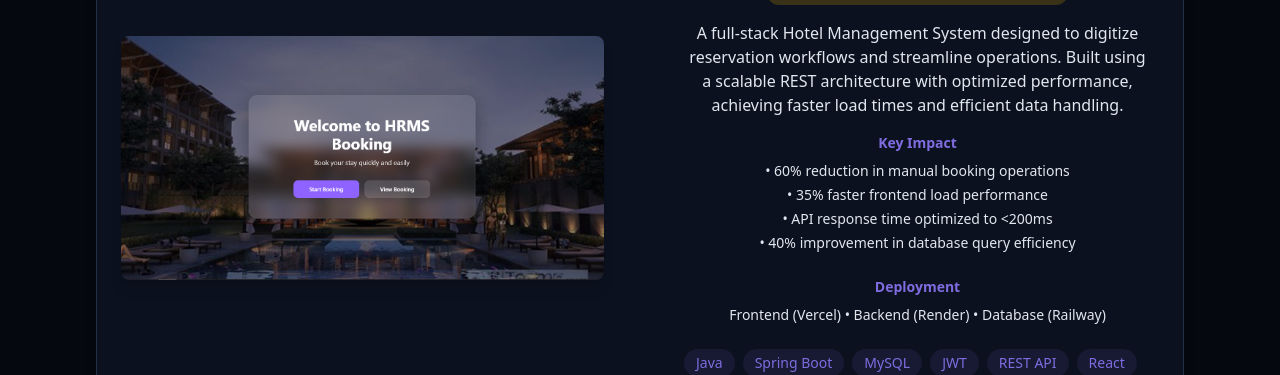
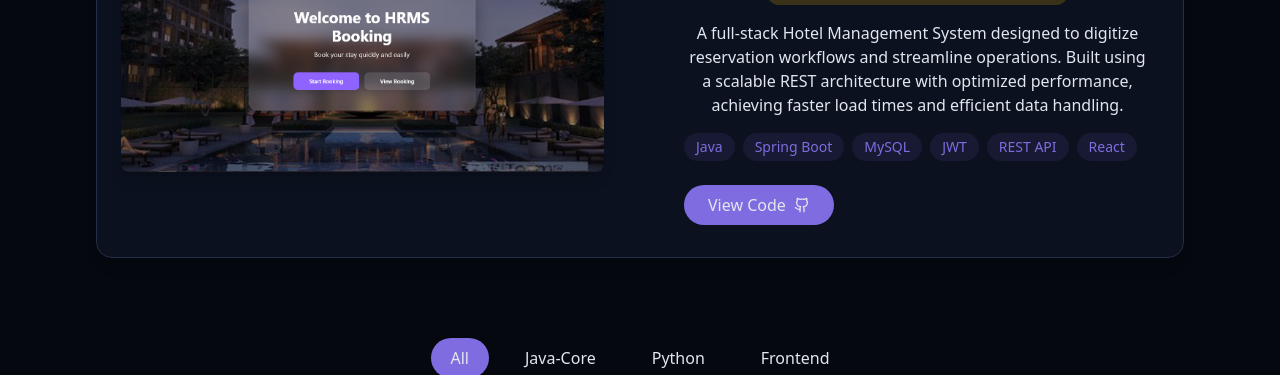
Before and after one commit to PranavChamoli06/Modern-Portfolio, a React (Vite) app: page / in a window 1280 px wide. Shown: the part 2740-3115 px from the top of the page. Built offline with nearby package versions, Linux system fonts and the light colour scheme.

Commit message:
updated the project section

```diff
--- a/src/components/ProjectsSection.jsx
+++ b/src/components/ProjectsSection.jsx
@@ -127,25 +127,6 @@ export const ProjectsSection = () => {
                  Built using a scalable REST architecture with optimized performance, achieving faster load times and efficient data handling.
               </p>
 
-              {/* IMPACT */}
-              <div className="mb-6">
-                <p className="text-sm font-semibold text-primary mb-2">Key Impact</p>
-                  <ul className="text-sm text-muted-foreground space-y-1">
-                      <li>• 60% reduction in manual booking operations</li>
-                      <li>• 35% faster frontend load performance</li>
-                      <li>• API response time optimized to &lt;200ms</li>
-                      <li>• 40% improvement in database query efficiency</li>
-                  </ul>
-              </div>
-
-            {/* DEPLOYMENT */}
-            <div className="mb-6">
-                <p className="text-sm font-semibold text-primary mb-2">Deployment</p>
-                <p className="text-sm text-muted-foreground">
-                    Frontend (Vercel) • Backend (Render) • Database (Railway)
-                </p>
-            </div>
-
               {/* TECH STACK */}
               <div className="flex flex-wrap gap-2 mb-6">
                   {["Java", "Spring Boot", "MySQL", "JWT", "REST API", "React"].map(
```
